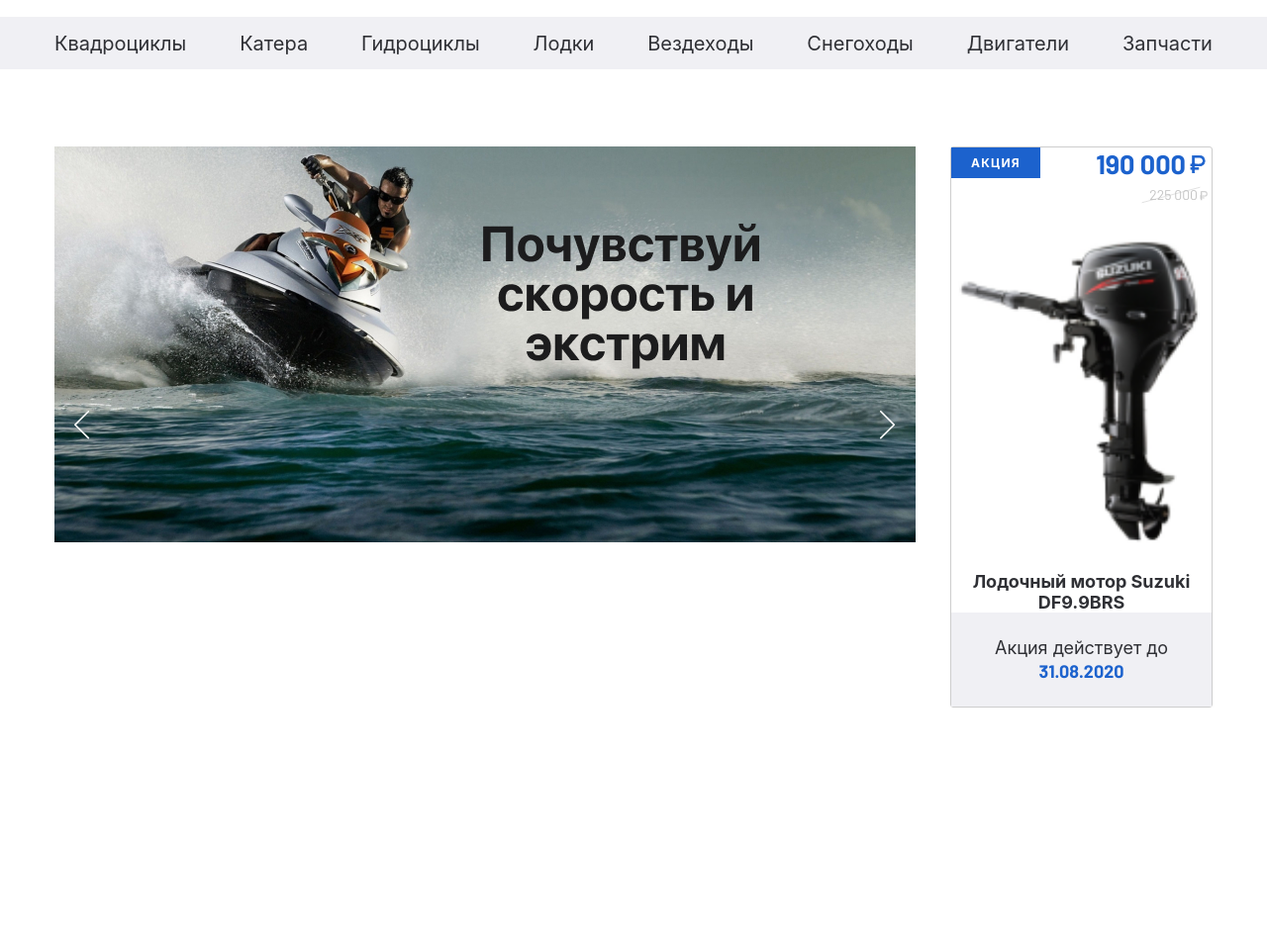
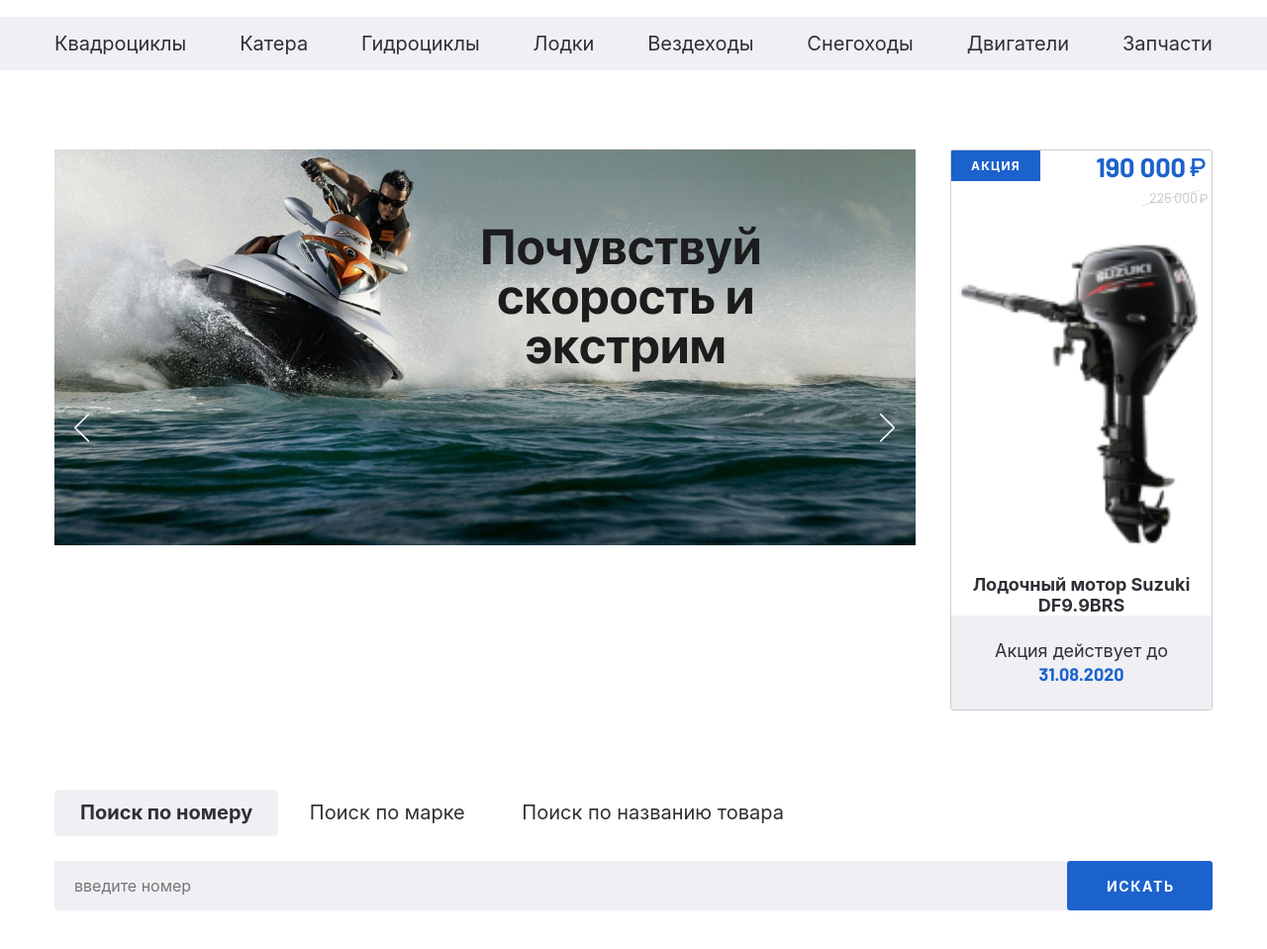
Before and after one commit to xdianovx/drivemoto_e-commerce, a website: page app/index.html in a window 1280 px wide. Shown: the part 105-1064 px from the top of the page at 99% size. Before the commit the page ends 820 px from the top, so only its background shows below. Drawn offline with nearby package versions, Linux system fonts and the light colour scheme.

Commit message:
Search section десктоп

```diff
--- a/app/index.html
+++ b/app/index.html
@@ -65,7 +65,6 @@
 </header>
 <!--Header end-->
 
-
 <!--Banner-section start-->
 <section class="banner-section">
   <div class="container">
@@ -96,6 +95,44 @@
   </div>
 </section>
 <!--Banner-section end-->
+
+<!--Search tabs section start-->
+<section class="search">
+  <div class="container">
+    <div class="search__wrap">
+      <div class="search-tabs">
+        <a class="search-tabs__item active" href="#tab-1">Поиск по  номеру</a>
+        <a class="search-tabs__item" href="#tab-2">Поиск по марке</a>
+        <a class="search-tabs__item" href="#tab-3">Поиск по названию товара</a>
+      </div>
+
+      <div class="search-content">
+
+        <div class="search-content__item active" id="tab-1">
+          <form class="search-content__form">
+            <input class="search-content__form_input" type="text" placeholder="введите номер">
+            <button class="search-content__form_button" type="submit">искать</button>
+          </form>
+        </div>
+
+        <div class="search-content__item" id="tab-2">
+          <form class="search-content__form">
+            <input class="search-content__form_input" type="text" placeholder="введите марку">
+            <button class="search-content__form_button" type="submit">искать</button>
+          </form>
+        </div>
+
+        <div class="search-content__item" id="tab-3">
+          <form class="search-content__form">
+            <input class="search-content__form_input" type="text" placeholder="введите названиет товара">
+            <button class="search-content__form_button" type="submit">искать</button>
+          </form>
+        </div>
+      </div>
+    </div>
+  </div>
+</section>
+<!--Search tabs section end-->
 <script src="https://ajax.googleapis.com/ajax/libs/jquery/3.4.1/jquery.min.js"></script>
 <script src="js/libs.min.js"></script>
 <script src="js/main.js"></script>
--- a/app/js/main.js
+++ b/app/js/main.js
@@ -4,4 +4,14 @@ $(function () {
         prevArrow: '<button class="banner-section__slider_btn banner-section__slider_btn-left"><img src="img/icons/arr-left.svg" alt=""></button>\n',
         nextArrow: '<button class="banner-section__slider_btn banner-section__slider_btn-right"><img src="img/icons/arr-right.svg" alt=""></button>\n',
     });
+
+    $('.search-tabs__item').on('click', function (e) {
+        e.preventDefault();
+        $('.search-tabs__item').removeClass('active')
+        $('.search-content__item').removeClass('active')
+
+        $(this).addClass('active')
+        $($(this).attr('href')).addClass('active')
+        console.log($($(this).attr('href')));
+    });
 });
--- a/app/scss/_media.scss
+++ b/app/scss/_media.scss
@@ -17,6 +17,7 @@ body {
 a {
   color: inherit;
   text-decoration: none;
+  display: inline-block;
 
   &:hover {
     text-decoration: none;
@@ -41,3 +42,7 @@ li {
 .price {
   font-family: 'Barlow', sans-serif;
 }
+
+header, section {
+  margin-bottom: 80px;
+}
--- a/app/scss/block/header.scss
+++ b/app/scss/block/header.scss
@@ -1,7 +1,3 @@
-header{
-  margin-bottom: 78px;
-}
-
 .header__top_wrap {
   min-height: 122px;
   display: flex;
@@ -106,8 +102,5 @@ header{
       right: auto;
 
     }
-
-
-
   }
 }
--- /dev/null
+++ b/app/scss/block/search.scss
@@ -0,0 +1,49 @@
+.search-tabs {
+  margin-bottom: 25px;
+  &__item {
+    padding: 11px 26px 12px;
+  }
+}
+
+.search-tabs__item.active {
+  background: #F0F0F4;
+  border-radius: 5px;
+  font-weight: 700;
+}
+
+.search-content__form {
+  display: flex;
+
+  &_input {
+    font-size: 16px;
+    line-height: 19px;
+    background: #F0F0F4;
+    border-radius: 3px;
+    border: none;
+    color: #656464;
+    width: 100%;
+    padding-left: 20px;
+    padding-right: 20px;
+  }
+
+  &_button {
+    background: #1C62CD;
+    border-radius: 3px;
+    font-weight: 700;
+    font-size: 14px;
+    line-height: 17px;
+    letter-spacing: 0.12em;
+    text-transform: uppercase;
+    color: #FFFFFF;
+    border: none;
+    padding: 17px 38px 16px 40px;
+  }
+}
+
+.search-content__item {
+  display: none;
+}
+
+.search-content__item.active {
+  display: block;
+}
--- a/app/scss/style.scss
+++ b/app/scss/style.scss
@@ -1,9 +1,9 @@
-
 @import "libs";
 @import "fonts";
 @import "vars";
 
 @import "block/header";
 @import "block/banner-section";
+@import "block/search";
 
 @import "media";
```
Also changed, not shown: app/css/block/header.min.css, app/css/block/search.min.css (added), app/css/style.min.css. Lines whose indentation alone changed are shown as unchanged.
